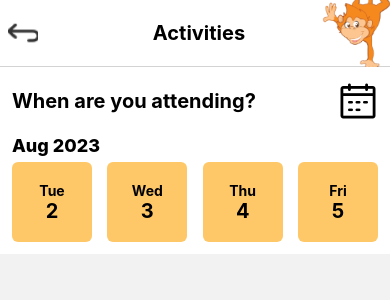
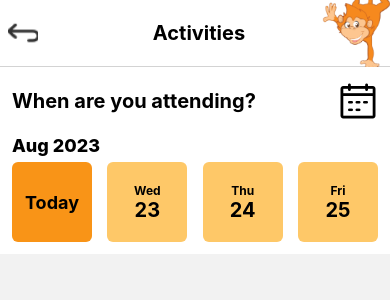
Before and after one commit to Elham13/SkyJumper, a React Native app: screen /Activities in a window 390 px wide. Shown: the top 300 px of the page. Built offline with nearby package versions, Linux system fonts and the light colour scheme.

Commit message:
Calendar in Activities screen completed

```diff
--- a/src/components/PageHeader.tsx
+++ b/src/components/PageHeader.tsx
@@ -1,14 +1,19 @@
 import {Image, StyleSheet, Text, View, TouchableOpacity} from 'react-native';
 import React from 'react';
+import {useNavigation} from '@react-navigation/native';
 
 type PropType = {
   title: string;
 };
 
 const PageHeader = ({title}: PropType) => {
+  const navigation = useNavigation();
+
   return (
     <View style={styles.container}>
-      <TouchableOpacity style={styles.iconWrapper}>
+      <TouchableOpacity
+        style={styles.iconWrapper}
+        onPress={() => navigation.goBack()}>
         <Image
           source={require('../assets/icons/go-back-icon.png')}
           style={styles.icon}
@@ -30,7 +35,7 @@ const styles = StyleSheet.create({
     backgroundColor: '#fff',
     paddingVertical: 18,
     borderBottomColor: 'lightgray',
-    borderBottomWidth: 1
+    borderBottomWidth: 1,
     // shadowColor: 'gray',
     // shadowOffset: {width: 10, height: 10},
   },
--- a/src/views/ActivitiesScreen.tsx
+++ b/src/views/ActivitiesScreen.tsx
@@ -7,35 +7,30 @@ import Icon from 'react-native-vector-icons/AntDesign';
 import {TouchableOpacity} from 'react-native';
 import moment from 'moment';
 
+const today = moment().format('YYYY-MM-DD');
+
 const ActivitiesScreen = () => {
   const [dateVisible, setDateVisible] = useState<boolean>(false);
-  const [dateToAttend, setDateToAttend] = useState(moment().format(''));
+  const [dateToAttend, setDateToAttend] = useState(
+    moment().format('YYYY-MM-DD'),
+  );
   const [datesArr, setDatesArr] = useState<string[]>([]);
 
   const onDateChange = (date: any) => {
-    setDateToAttend(date);
+    setDateToAttend(moment(date).format('YYYY-MM-DD'));
   };
 
   useEffect(() => {
-    const selectedDate = moment(dateToAttend || new Date()); // Get the current date
-
+    const selectedDate = moment(dateToAttend); // Get the current date
     const datesArray = [];
-
     for (let i = 0; i <= 3; i++) {
-      datesArray.push(selectedDate.format('YYYY-MM-DD'));
+      datesArray.push(moment(selectedDate).format('YYYY-MM-DD'));
       selectedDate.add(1, 'day'); // Move to the next day
     }
-
     setDatesArr(datesArray);
   }, [dateToAttend]);
 
-  useEffect(() => {
-    console.log(
-      'dateToAttend: ',
-      moment(new Date()).isSame(moment(dateToAttend)),
-    );
-    console.log(datesArr, dateToAttend);
-  }, [datesArr, dateToAttend]);
+  useEffect(() => {}, [datesArr, dateToAttend]);
 
   return (
     <View>
@@ -73,25 +68,30 @@ const ActivitiesScreen = () => {
         </Text>
         <View style={styles.weekDaysWrapper}>
           {datesArr?.map((date, id) => {
+            const isToday = moment(today).isSame(moment(date));
             return (
               <TouchableOpacity
                 key={id}
                 style={[
                   styles.weekDay,
                   {
-                    backgroundColor: moment(new Date()).isSame(
-                      moment(dateToAttend),
-                    )
-                      ? '#F99417'
-                      : '#FEC868',
+                    backgroundColor: id === 0 ? '#F99417' : '#FEC868',
                   },
                 ]}>
-                <Text style={{fontWeight: '700', color: 'black'}}>
-                  {moment(date).format('ddd')}
+                <Text
+                  style={{
+                    fontWeight: '700',
+                    color: 'black',
+                    fontSize: isToday ? 18 : 12,
+                  }}>
+                  {isToday ? 'Today' : moment(date).format('ddd')}
                 </Text>
-                <Text style={{fontWeight: '700', fontSize: 20, color: 'black'}}>
-                  {moment(date).format('d')}
-                </Text>
+                {!isToday && (
+                  <Text
+                    style={{fontWeight: '700', fontSize: 20, color: 'black'}}>
+                    {moment(date).format('D')}
+                  </Text>
+                )}
               </TouchableOpacity>
             );
           })}
```
